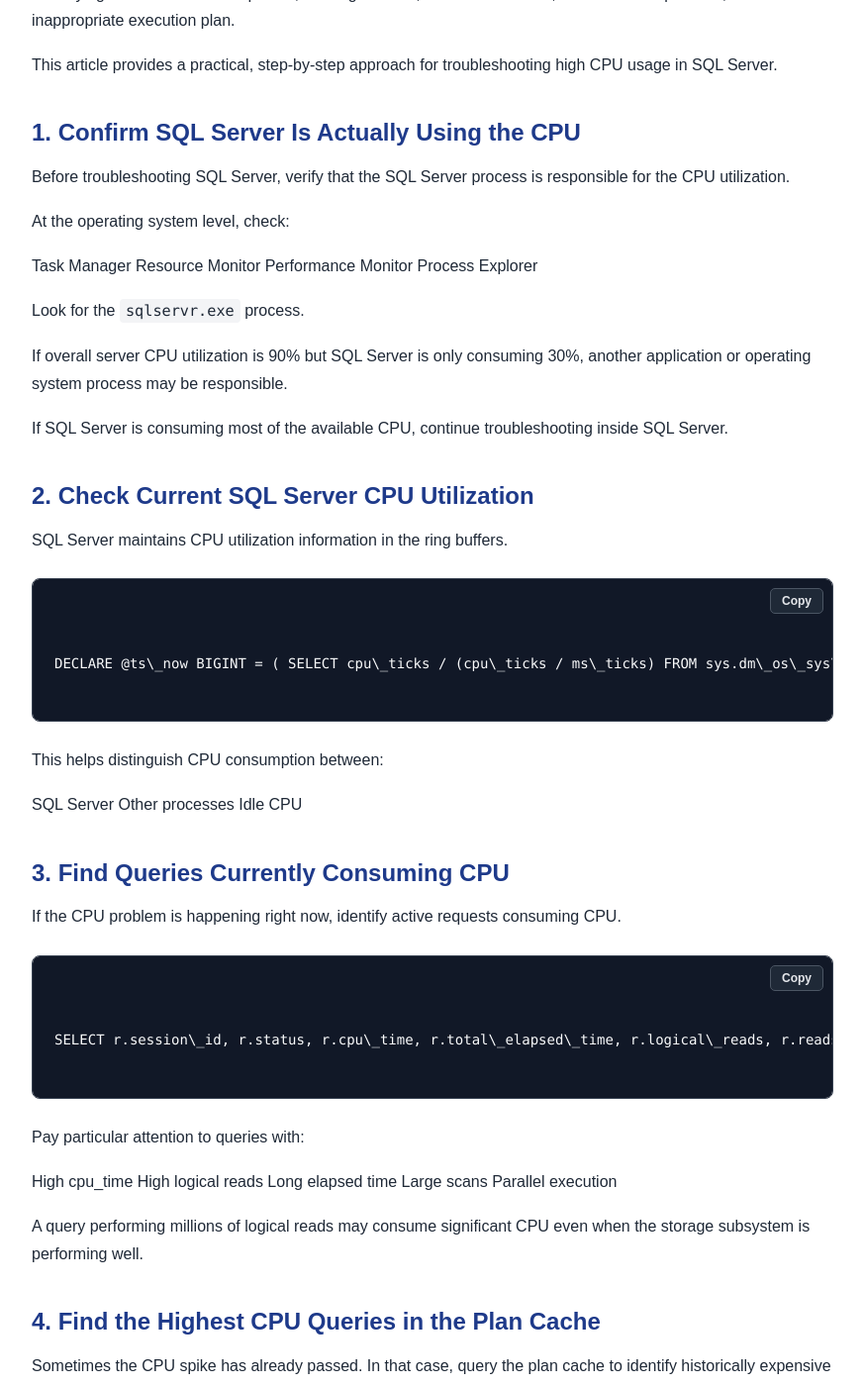
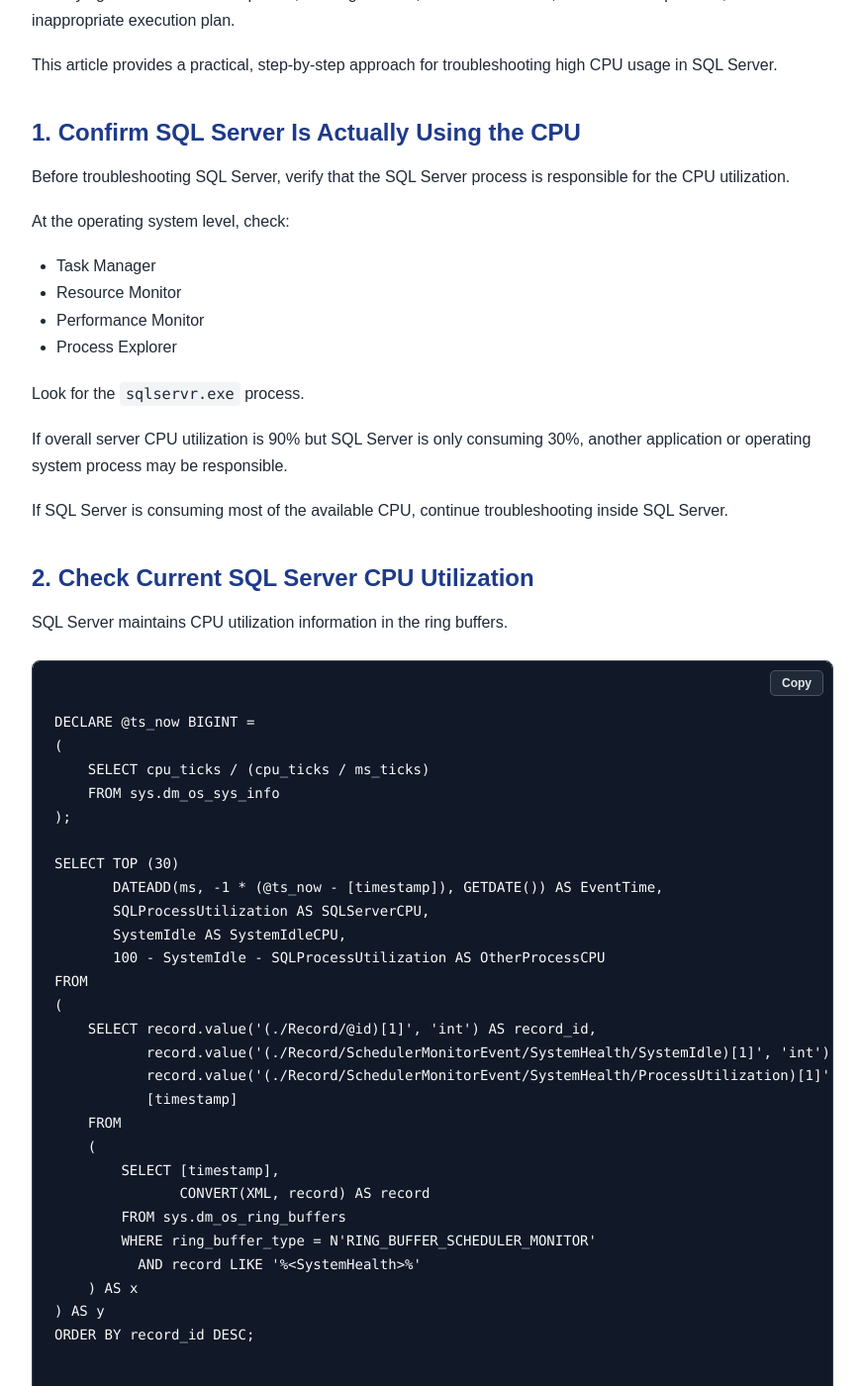
Before and after one commit to SQLProInsights/sqlproinsights.github.io, a Jekyll site: the page built from _posts/2026-08-19-high-cpu-troubleshooting-performance-sql-server.md, in a window 1280 px wide and 1400 px high, scrolled down 1385 px. Shown: the whole window at 99% size, without its empty margins (203-1076 px from the left). Built offline with Jekyll 4.4.1, drawn with Linux system fonts in a browser that asks for light colours; some of the changed text lies outside the part shown.

Commit message:
Refactor SQL Server high CPU troubleshooting guide
Refactor SQL Server troubleshooting guide for high CPU usage. Updated SQL code snippets for clarity and consistency, and removed redundant entries.

````diff
--- a/_posts/2026-08-19-high-cpu-troubleshooting-performance-sql-server.md
+++ b/_posts/2026-08-19-high-cpu-troubleshooting-performance-sql-server.md
@@ -27,11 +27,10 @@ This article provides a practical, step-by-step approach for troubleshooting hig
 Before troubleshooting SQL Server, verify that the SQL Server process is responsible for the CPU utilization.
 
 At the operating system level, check:
-
-Task Manager
-Resource Monitor
-Performance Monitor
-Process Explorer
+  - Task Manager
+  - Resource Monitor
+  - Performance Monitor
+  - Process Explorer
 
 Look for the `sqlservr.exe` process.
 
@@ -44,16 +43,41 @@ If SQL Server is consuming most of the available CPU, continue troubleshooting i
 SQL Server maintains CPU utilization information in the ring buffers.
 
 ```sql
+DECLARE @ts_now BIGINT =
+(
+    SELECT cpu_ticks / (cpu_ticks / ms_ticks)
+    FROM sys.dm_os_sys_info
+);
 
-DECLARE @ts\_now BIGINT = ( SELECT cpu\_ticks / (cpu\_ticks / ms\_ticks) FROM sys.dm\_os\_sys\_info ); SELECT TOP (30) DATEADD(ms, -1 \* (@ts\_now - \[timestamp]), GETDATE()) AS EventTime, SQLProcessUtilization AS SQLServerCPU, SystemIdle AS SystemIdleCPU, 100 - SystemIdle - SQLProcessUtilization AS OtherProcessCPU FROM ( SELECT record.value('(./Record/@id)\[1]', 'int') AS record\_id, record.value('(./Record/SchedulerMonitorEvent/SystemHealth/SystemIdle)\[1]', 'int') AS SystemIdle, record.value('(./Record/SchedulerMonitorEvent/SystemHealth/ProcessUtilization)\[1]', 'int') AS SQLProcessUtilization, \[timestamp] FROM ( SELECT \[timestamp], CONVERT(XML, record) AS record FROM sys.dm\_os\_ring\_buffers WHERE ring\_buffer\_type = N'RING\_BUFFER\_SCHEDULER\_MONITOR' AND record LIKE '%<SystemHealth>%' ) AS x ) AS y ORDER BY record\_id DESC;
+SELECT TOP (30)
+       DATEADD(ms, -1 * (@ts_now - [timestamp]), GETDATE()) AS EventTime,
+       SQLProcessUtilization AS SQLServerCPU,
+       SystemIdle AS SystemIdleCPU,
+       100 - SystemIdle - SQLProcessUtilization AS OtherProcessCPU
+FROM
+(
+    SELECT record.value('(./Record/@id)[1]', 'int') AS record_id,
+           record.value('(./Record/SchedulerMonitorEvent/SystemHealth/SystemIdle)[1]', 'int') AS SystemIdle,
+           record.value('(./Record/SchedulerMonitorEvent/SystemHealth/ProcessUtilization)[1]', 'int') AS SQLProcessUtilization,
+           [timestamp]
+    FROM
+    (
+        SELECT [timestamp],
+               CONVERT(XML, record) AS record
+        FROM sys.dm_os_ring_buffers
+        WHERE ring_buffer_type = N'RING_BUFFER_SCHEDULER_MONITOR'
+          AND record LIKE '%<SystemHealth>%'
+    ) AS x
+) AS y
+ORDER BY record_id DESC;
 
 ```
 
 This helps distinguish CPU consumption between:
 
-SQL Server
-Other processes
-Idle CPU
+- SQL Server
+- Other processes
+- Idle CPU
 
 ## 3. Find Queries Currently Consuming CPU
 
@@ -61,7 +85,7 @@ If the CPU problem is happening right now, identify active requests consuming CP
 
 ```sql
 
-SELECT r.session\_id, r.status, r.cpu\_time, r.total\_elapsed\_time, r.logical\_reads, r.reads, r.writes, r.wait\_type, r.wait\_time, DB\_NAME(r.database\_id) AS DatabaseName, s.host\_name, s.program\_name, s.login\_name, SUBSTRING( t.text, (r.statement\_start\_offset / 2) + 1, ( ( CASE r.statement\_end\_offset WHEN -1 THEN DATALENGTH(t.text) ELSE r.statement\_end\_offset END - r.statement\_start\_offset ) / 2 ) + 1 ) AS RunningStatement FROM sys.dm\_exec\_requests AS r INNER JOIN sys.dm\_exec\_sessions AS s ON r.session\_id = s.session\_id CROSS APPLY sys.dm\_exec\_sql\_text(r.sql\_handle) AS t WHERE r.session\_id <> @@SPID ORDER BY r.cpu\_time DESC;
+SELECT r.session\\\_id, r.status, r.cpu\\\_time, r.total\\\_elapsed\\\_time, r.logical\\\_reads, r.reads, r.writes, r.wait\\\_type, r.wait\\\_time, DB\\\_NAME(r.database\\\_id) AS DatabaseName, s.host\\\_name, s.program\\\_name, s.login\\\_name, SUBSTRING( t.text, (r.statement\\\_start\\\_offset / 2) + 1, ( ( CASE r.statement\\\_end\\\_offset WHEN -1 THEN DATALENGTH(t.text) ELSE r.statement\\\_end\\\_offset END - r.statement\\\_start\\\_offset ) / 2 ) + 1 ) AS RunningStatement FROM sys.dm\\\_exec\\\_requests AS r INNER JOIN sys.dm\\\_exec\\\_sessions AS s ON r.session\\\_id = s.session\\\_id CROSS APPLY sys.dm\\\_exec\\\_sql\\\_text(r.sql\\\_handle) AS t WHERE r.session\\\_id <> @@SPID ORDER BY r.cpu\\\_time DESC;
 
 ```
 
@@ -81,10 +105,10 @@ Sometimes the CPU spike has already passed. In that case, query the plan cache t
 
 ```sql
 
-SELECT TOP (20) qs.total\_worker\_time / 1000.0 AS TotalCPU\_ms, qs.execution\_count, (qs.total\_worker\_time / NULLIF(qs.execution\_count, 0)) / 1000.0 AS AvgCPU\_ms, qs.total\_elapsed\_time / 1000.0 AS TotalElapsed\_ms, qs.total\_logical\_reads, qs.last\_execution\_time, DB\_NAME(st.dbid) AS DatabaseName, SUBSTRING( st.text, (qs.statement\_start\_offset / 2) + 1, ( ( CASE qs.statement\_end\_offset WHEN -1 THEN DATALENGTH(st.text) ELSE qs.statement\_end\_offset END - qs.statement\_start\_offset ) / 2 ) + 1 ) AS QueryText, qp.query\_plan FROM sys.dm\_exec\_query\_stats AS qs CROSS APPLY sys.dm\_exec\_sql\_text(qs.sql\_handle) AS st CROSS APPLY sys.dm\_exec\_query\_plan(qs.plan\_handle) AS qp ORDER BY qs.total\_worker\_time DESC;
+SELECT TOP (20) qs.total\\\_worker\\\_time / 1000.0 AS TotalCPU\\\_ms, qs.execution\\\_count, (qs.total\\\_worker\\\_time / NULLIF(qs.execution\\\_count, 0)) / 1000.0 AS AvgCPU\\\_ms, qs.total\\\_elapsed\\\_time / 1000.0 AS TotalElapsed\\\_ms, qs.total\\\_logical\\\_reads, qs.last\\\_execution\\\_time, DB\\\_NAME(st.dbid) AS DatabaseName, SUBSTRING( st.text, (qs.statement\\\_start\\\_offset / 2) + 1, ( ( CASE qs.statement\\\_end\\\_offset WHEN -1 THEN DATALENGTH(st.text) ELSE qs.statement\\\_end\\\_offset END - qs.statement\\\_start\\\_offset ) / 2 ) + 1 ) AS QueryText, qp.query\\\_plan FROM sys.dm\\\_exec\\\_query\\\_stats AS qs CROSS APPLY sys.dm\\\_exec\\\_sql\\\_text(qs.sql\\\_handle) AS st CROSS APPLY sys.dm\\\_exec\\\_query\\\_plan(qs.plan\\\_handle) AS qp ORDER BY qs.total\\\_worker\\\_time DESC;
 
 ```
-`total\_worker\_time` represents CPU time consumed by the query.
+`total\\\_worker\\\_time` represents CPU time consumed by the query.
 
 Do not look only at total CPU. Also compare:
 
@@ -108,9 +132,9 @@ First check whether Query Store is enabled:
 
 SELECT
 
-&#x20;   name,
+\&#x20;   name,
 
-&#x20;   is\_query\_store\_on
+\&#x20;   is\\\_query\\\_store\\\_on
 
 FROM sys.databases;
 
@@ -119,9 +143,9 @@ You can also review the configuration:
 
 ```sql
 
-SELECT \*
+SELECT \\\*
 
-FROM sys.database\_query\_store\_options;
+FROM sys.database\\\_query\\\_store\\\_options;
 
 ```
 Query Store can help identify:
@@ -181,39 +205,39 @@ You can review missing-index DMVs:
 
 SELECT TOP (20)
 
-&#x20;   DB\_NAME(mid.database\_id) AS DatabaseName,
+\&#x20;   DB\\\_NAME(mid.database\\\_id) AS DatabaseName,
 
-&#x20;   OBJECT\_NAME(mid.object\_id, mid.database\_id) AS TableName,
+\&#x20;   OBJECT\\\_NAME(mid.object\\\_id, mid.database\\\_id) AS TableName,
 
-&#x20;   migs.user\_seeks,
+\&#x20;   migs.user\\\_seeks,
 
-&#x20;   migs.avg\_total\_user\_cost,
+\&#x20;   migs.avg\\\_total\\\_user\\\_cost,
 
-&#x20;   migs.avg\_user\_impact,
+\&#x20;   migs.avg\\\_user\\\_impact,
 
-&#x20;   mid.equality\_columns,
+\&#x20;   mid.equality\\\_columns,
 
-&#x20;   mid.inequality\_columns,
+\&#x20;   mid.inequality\\\_columns,
 
-&#x20;   mid.included\_columns
+\&#x20;   mid.included\\\_columns
 
-FROM sys.dm\_db\_missing\_index\_group\_stats AS migs
+FROM sys.dm\\\_db\\\_missing\\\_index\\\_group\\\_stats AS migs
 
-INNER JOIN sys.dm\_db\_missing\_index\_groups AS mig
+INNER JOIN sys.dm\\\_db\\\_missing\\\_index\\\_groups AS mig
 
-&#x20;   ON migs.group\_handle = mig.index\_group\_handle
+\&#x20;   ON migs.group\\\_handle = mig.index\\\_group\\\_handle
 
-INNER JOIN sys.dm\_db\_missing\_index\_details AS mid
+INNER JOIN sys.dm\\\_db\\\_missing\\\_index\\\_details AS mid
 
-&#x20;   ON mig.index\_handle = mid.index\_handle
+\&#x20;   ON mig.index\\\_handle = mid.index\\\_handle
 
 ORDER BY
 
-&#x20;   migs.avg\_total\_user\_cost \*
+\&#x20;   migs.avg\\\_total\\\_user\\\_cost \\\*
 
-&#x20;   migs.avg\_user\_impact \*
+\&#x20;   migs.avg\\\_user\\\_impact \\\*
 
-&#x20;   (migs.user\_seeks + migs.user\_scans) DESC;
+\&#x20;   (migs.user\\\_seeks + migs.user\\\_scans) DESC;
 
 ```
 ## Important
@@ -241,15 +265,15 @@ Check statistics for a table:
 
 SELECT
 
-&#x20;   OBJECT\_NAME(s.object\_id) AS TableName,
+\&#x20;   OBJECT\\\_NAME(s.object\\\_id) AS TableName,
 
-&#x20;   s.name AS StatisticsName,
+\&#x20;   s.name AS StatisticsName,
 
-&#x20;   STATS\_DATE(s.object\_id, s.stats\_id) AS StatisticsLastUpdated
+\&#x20;   STATS\\\_DATE(s.object\\\_id, s.stats\\\_id) AS StatisticsLastUpdated
 
 FROM sys.stats AS s
 
-WHERE s.object\_id = OBJECT\_ID('dbo.YourTable')
+WHERE s.object\\\_id = OBJECT\\\_ID('dbo.YourTable')
 
 ORDER BY StatisticsLastUpdated;
 
@@ -339,21 +363,21 @@ Check the plan cache:
 
 SELECT
 
-&#x20;   objtype,
+\&#x20;   objtype,
 
-&#x20;   cacheobjtype,
+\&#x20;   cacheobjtype,
 
-&#x20;   COUNT(\*) AS PlanCount,
+\&#x20;   COUNT(\\\*) AS PlanCount,
 
-&#x20;   SUM(CAST(size\_in\_bytes AS BIGINT)) / 1024.0 / 1024.0 AS CacheSizeMB
+\&#x20;   SUM(CAST(size\\\_in\\\_bytes AS BIGINT)) / 1024.0 / 1024.0 AS CacheSizeMB
 
-FROM sys.dm\_exec\_cached\_plans
+FROM sys.dm\\\_exec\\\_cached\\\_plans
 
 GROUP BY
 
-&#x20;   objtype,
+\&#x20;   objtype,
 
-&#x20;   cacheobjtype
+\&#x20;   cacheobjtype
 
 ORDER BY CacheSizeMB DESC;
 
@@ -367,7 +391,7 @@ You can also check whether optimize for ad hoc workloads is enabled:
 
 ```sql
 
-EXEC sys.sp\_configure 'optimize for ad hoc workloads';
+EXEC sys.sp\\\_configure 'optimize for ad hoc workloads';
 
 ```
 
@@ -383,29 +407,29 @@ Check current parallel requests:
 
 SELECT
 
-&#x20;   session\_id,
+\&#x20;   session\\\_id,
 
-&#x20;   request\_id,
+\&#x20;   request\\\_id,
 
-&#x20;   status,
+\&#x20;   status,
 
-&#x20;   command,
+\&#x20;   command,
 
-&#x20;   cpu\_time,
+\&#x20;   cpu\\\_time,
 
-&#x20;   total\_elapsed\_time,
+\&#x20;   total\\\_elapsed\\\_time,
 
-&#x20;   wait\_type,
+\&#x20;   wait\\\_type,
 
-&#x20;   dop,
+\&#x20;   dop,
 
-&#x20;   parallel\_worker\_count
+\&#x20;   parallel\\\_worker\\\_count
 
-FROM sys.dm\_exec\_requests
+FROM sys.dm\\\_exec\\\_requests
 
 WHERE dop > 1
 
-ORDER BY cpu\_time DESC;
+ORDER BY cpu\\\_time DESC;
 
 ```
 
@@ -413,9 +437,9 @@ Also review SQL Server parallelism settings:
 
 ```sql
 
-EXEC sys.sp\_configure 'max degree of parallelism';
+EXEC sys.sp\\\_configure 'max degree of parallelism';
 
-EXEC sys.sp\_configure 'cost threshold for parallelism';
+EXEC sys.sp\\\_configure 'cost threshold for parallelism';
 
 ```
 
@@ -431,33 +455,33 @@ Wait statistics provide another perspective on what SQL Server is experiencing.
 
 SELECT TOP (30)
 
-&#x20;   wait\_type,
+\&#x20;   wait\\\_type,
 
-&#x20;   waiting\_tasks\_count,
+\&#x20;   waiting\\\_tasks\\\_count,
 
-&#x20;   wait\_time\_ms,
+\&#x20;   wait\\\_time\\\_ms,
 
-&#x20;   signal\_wait\_time\_ms,
+\&#x20;   signal\\\_wait\\\_time\\\_ms,
 
-&#x20;   wait\_time\_ms - signal\_wait\_time\_ms AS resource\_wait\_time\_ms
+\&#x20;   wait\\\_time\\\_ms - signal\\\_wait\\\_time\\\_ms AS resource\\\_wait\\\_time\\\_ms
 
-FROM sys.dm\_os\_wait\_stats
+FROM sys.dm\\\_os\\\_wait\\\_stats
 
-WHERE wait\_type NOT LIKE 'SLEEP%'
+WHERE wait\\\_type NOT LIKE 'SLEEP%'
 
-ORDER BY wait\_time\_ms DESC;
+ORDER BY wait\\\_time\\\_ms DESC;
 
 ```
 
 For CPU troubleshooting, pay attention to:
 
-`SOS\_SCHEDULER\_YIELD`
+`SOS\\\_SCHEDULER\\\_YIELD`
 `CXPACKET`
 `CXCONSUMER`
 
-`SOS\_SCHEDULER\_YIELD` can become significant when workers repeatedly yield the scheduler while performing CPU-intensive work.
+`SOS\\\_SCHEDULER\\\_YIELD` can become significant when workers repeatedly yield the scheduler while performing CPU-intensive work.
 
-However, wait statistics must be interpreted in the context of the workload. The existence of `SOS\_SCHEDULER\_YIELD` or `CXPACKET` does not by itself prove there is a CPU problem.
+However, wait statistics must be interpreted in the context of the workload. The existence of `SOS\\\_SCHEDULER\\\_YIELD` or `CXPACKET` does not by itself prove there is a CPU problem.
 
 ## 14. Check Scheduler Pressure
 
@@ -467,23 +491,23 @@ SQL Server scheduler information can help determine whether runnable tasks are w
 
 SELECT
 
-&#x20;   scheduler\_id,
+\&#x20;   scheduler\\\_id,
 
-&#x20;   cpu\_id,
+\&#x20;   cpu\\\_id,
 
-&#x20;   status,
+\&#x20;   status,
 
-&#x20;   current\_tasks\_count,
+\&#x20;   current\\\_tasks\\\_count,
 
-&#x20;   runnable\_tasks\_count,
+\&#x20;   runnable\\\_tasks\\\_count,
 
-&#x20;   active\_workers\_count,
+\&#x20;   active\\\_workers\\\_count,
 
-&#x20;   work\_queue\_count,
+\&#x20;   work\\\_queue\\\_count,
 
-&#x20;   pending\_disk\_io\_count
+\&#x20;   pending\\\_disk\\\_io\\\_count
 
-FROM sys.dm\_os\_schedulers
+FROM sys.dm\\\_os\\\_schedulers
 
 WHERE status = 'VISIBLE ONLINE';
 
@@ -491,7 +515,7 @@ WHERE status = 'VISIBLE ONLINE';
 
 Pay particular attention to:
 
-`runnable\_tasks\_count`
+`runnable\\\_tasks\\\_count`
 
 A sustained runnable queue across multiple schedulers can indicate CPU pressure.
 
@@ -515,7 +539,7 @@ instead of a searchable range predicate such as:
 
 WHERE OrderDate >= '20260820'
 
-&#x20; AND OrderDate <  '20260821'
+\&#x20; AND OrderDate <  '20260821'
 
 ```
 
@@ -673,11 +697,11 @@ The query is:
 
 SELECT
 
-&#x20;   OrderID,
+\&#x20;   OrderID,
 
-&#x20;   CustomerID,
+\&#x20;   CustomerID,
 
-&#x20;   OrderDate
+\&#x20;   OrderDate
 
 FROM dbo.Orders
 
@@ -691,7 +715,7 @@ After workload analysis, an appropriate index might be:
 
 ```sql
 
-CREATE INDEX IX\_Orders\_CustomerID
+CREATE INDEX IX\\\_Orders\\\_CustomerID
 
 ON dbo.Orders (CustomerID)
 
````
